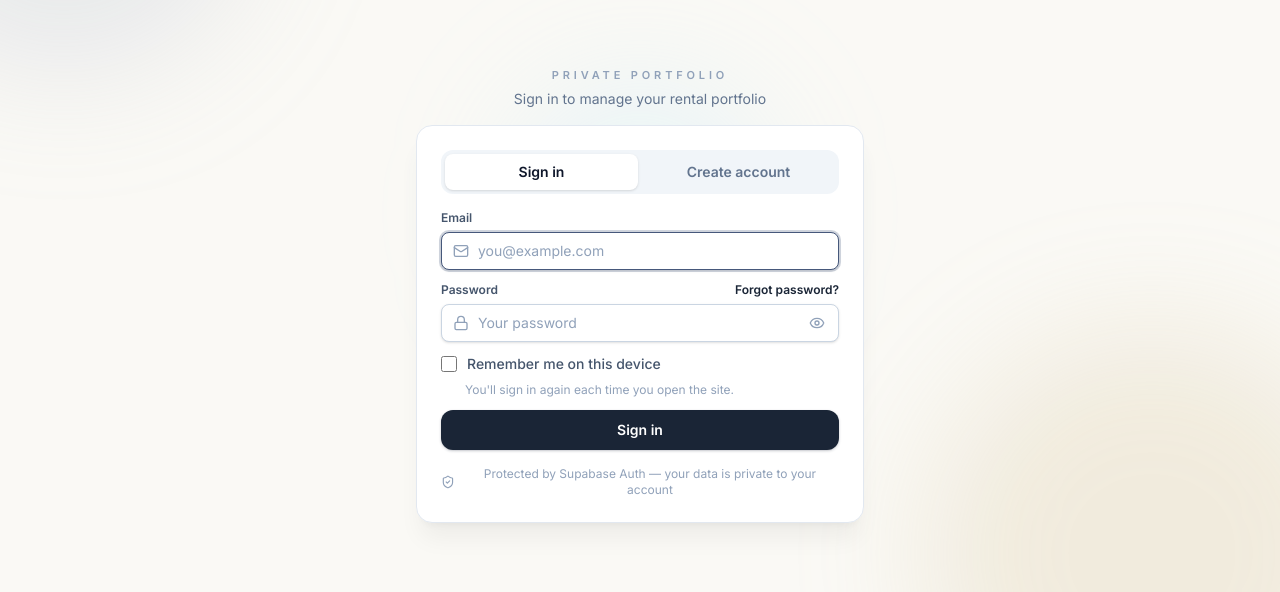
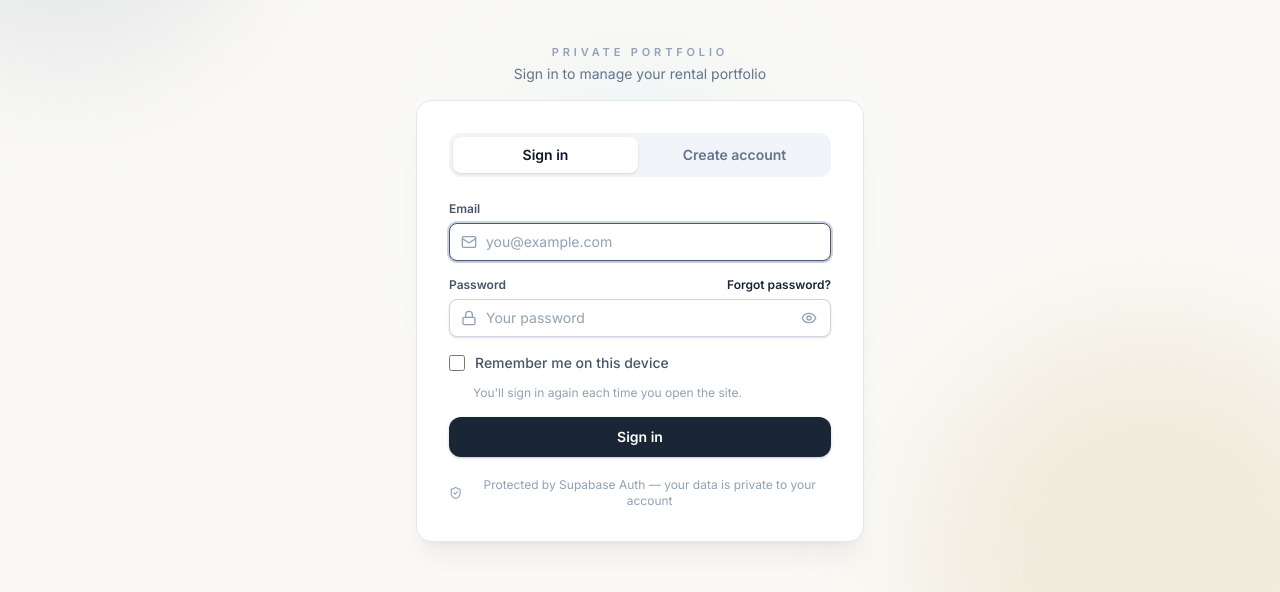
Before and after one commit to DeadPandaCoding/RPIET, a React (Vite) app: page / in a window 1280 px wide. Shown: the part 183-775 px from the top of the page. Built offline with nearby package versions, Linux system fonts and the light colour scheme; no server answers.

Commit message:
Restore auth card spacing; keep only logo-adjacent gaps tightened

```diff
--- a/src/pages/ResetPassword.tsx
+++ b/src/pages/ResetPassword.tsx
@@ -59,12 +59,12 @@ export function ResetPassword() {
               is the hero of the landing page, so it leads large. */}
           <img src="/valora-logo.png" alt="" className="h-36 w-auto dark:hidden" />
           <img src="/valora-logo-dark.png" alt="" className="hidden h-36 w-auto dark:block" />
-          <p className="mt-3 text-[11px] font-semibold uppercase tracking-[0.35em] text-slate-400">Private Portfolio</p>
-          <p className="mt-1.5 text-sm text-slate-500">Choose a new password for your account</p>
+          <p className="mt-2 text-[11px] font-semibold uppercase tracking-[0.35em] text-slate-400">Private Portfolio</p>
+          <p className="mt-1 text-sm text-slate-500">Choose a new password for your account</p>
         </div>
 
-        <div className="animate-modal-pop rounded-2xl border border-slate-200 bg-surface p-5 shadow-xl shadow-black/5 dark:border-slate-700/70 dark:shadow-black/30 sm:p-6">
-          <form onSubmit={(e) => void submit(e)} className="space-y-3">
+        <div className="animate-modal-pop rounded-2xl border border-slate-200 bg-surface p-6 shadow-xl shadow-black/5 dark:border-slate-700/70 dark:shadow-black/30 sm:p-8">
+          <form onSubmit={(e) => void submit(e)} className="space-y-4">
             <div className="flex items-center gap-2.5 rounded-xl border border-indigo-100 bg-indigo-50 px-3 py-2.5 text-xs font-medium text-indigo-700 dark:border-indigo-500/30 dark:bg-indigo-900/60 dark:text-indigo-200">
               <KeyRound className="size-4 shrink-0" />
               Password recovery verified. Set a new password below.
@@ -127,7 +127,7 @@ export function ResetPassword() {
             </Button>
           </form>
 
-          <p className="mt-4 flex items-center justify-center gap-1.5 text-center text-xs text-slate-400">
+          <p className="mt-5 flex items-center justify-center gap-1.5 text-center text-xs text-slate-400">
             <ShieldCheck className="size-3.5" />
             After updating, you'll sign in again with your new password
           </p>
--- a/src/pages/SignIn.tsx
+++ b/src/pages/SignIn.tsx
@@ -145,11 +145,11 @@ export function SignIn() {
               is the hero of the landing page, so it leads large. */}
           <img src="/valora-logo.png" alt="" className="h-36 w-auto dark:hidden" />
           <img src="/valora-logo-dark.png" alt="" className="hidden h-36 w-auto dark:block" />
-          <p className="mt-3 text-[11px] font-semibold uppercase tracking-[0.35em] text-slate-400">Private Portfolio</p>
-          <p className="mt-1.5 text-sm text-slate-500">Sign in to manage your rental portfolio</p>
+          <p className="mt-2 text-[11px] font-semibold uppercase tracking-[0.35em] text-slate-400">Private Portfolio</p>
+          <p className="mt-1 text-sm text-slate-500">Sign in to manage your rental portfolio</p>
         </div>
 
-        <div className="animate-modal-pop rounded-2xl border border-slate-200 bg-surface p-5 shadow-xl shadow-black/5 dark:border-slate-700/70 dark:shadow-black/30 sm:p-6">
+        <div className="animate-modal-pop rounded-2xl border border-slate-200 bg-surface p-6 shadow-xl shadow-black/5 dark:border-slate-700/70 dark:shadow-black/30 sm:p-8">
           {confirmed ? (
             <div className="flex flex-col items-center py-6 text-center">
               <CheckCircle2 className="mb-3 size-12 text-emerald-500" />
@@ -175,7 +175,7 @@ export function SignIn() {
             <>
               {/* Mode toggle (hidden while resetting a password) */}
               {mode !== 'reset' ? (
-                <div className="mb-4 grid grid-cols-2 gap-1 rounded-xl bg-slate-100 p-1">
+                <div className="mb-6 grid grid-cols-2 gap-1 rounded-xl bg-slate-100 p-1">
                   {(['signin', 'signup'] as const).map((m) => (
                     <button
                       key={m}
@@ -201,7 +201,7 @@ export function SignIn() {
                 </button>
               )}
 
-              <form onSubmit={(e) => void submit(e)} className="space-y-3">
+              <form onSubmit={(e) => void submit(e)} className="space-y-4">
                 <label className="block">
                   <span className="mb-1.5 block text-xs font-semibold text-slate-600">Email</span>
                   <div className="relative">
@@ -324,7 +324,7 @@ export function SignIn() {
                 </Button>
               </form>
 
-              <p className="mt-4 flex items-center justify-center gap-1.5 text-center text-xs text-slate-400">
+              <p className="mt-5 flex items-center justify-center gap-1.5 text-center text-xs text-slate-400">
                 <ShieldCheck className="size-3.5" />
                 Protected by Supabase Auth — your data is private to your account
               </p>
```
